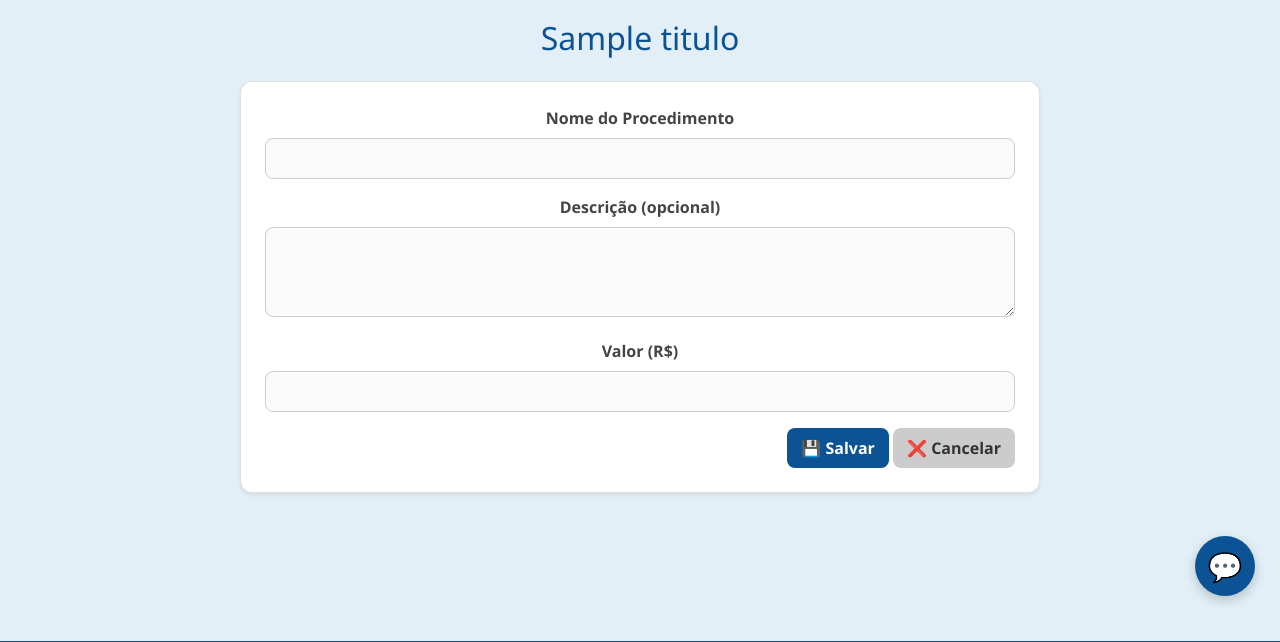
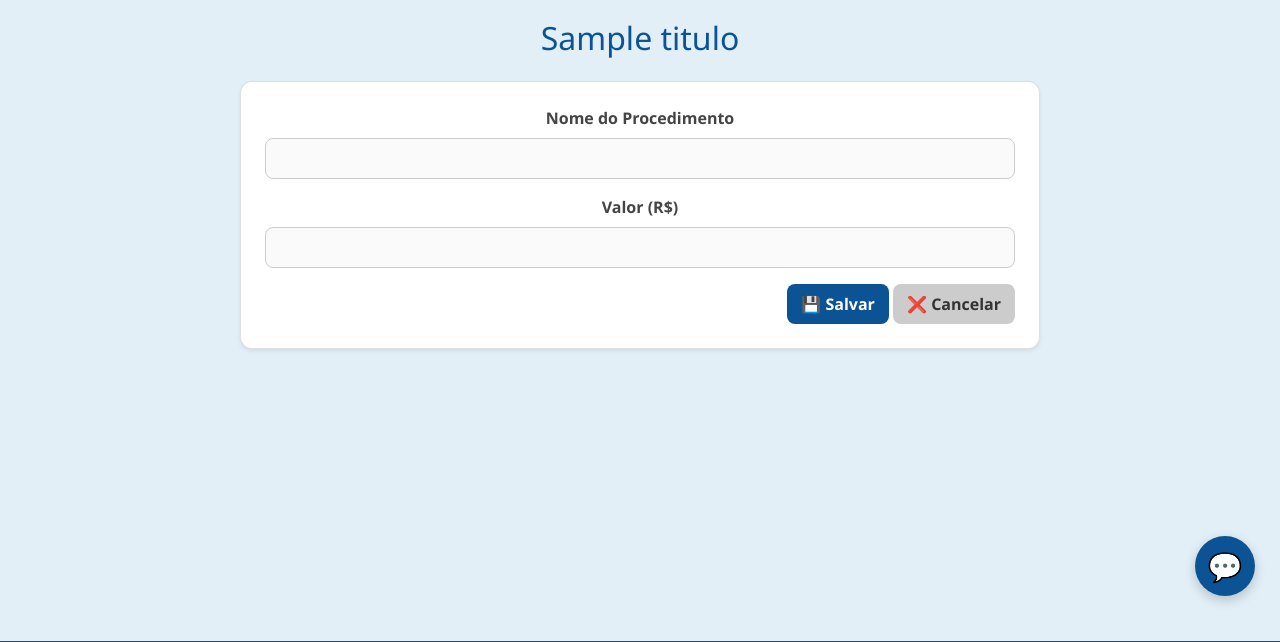
Before and after one commit to marlevek/odontoia_app, a Django app: template clinic/templates/clinic/procedimento_form.html in a window 1280 px wide. Shown: the part 179-821 px from the top of the page. Run offline with Django 5.2, Linux system fonts and the light colour scheme; the template is opened without the code that fills it: most values are stand-ins (such as "Sample title", 1, 10 or a date in 2020); form fields are guessed from the names that the template uses.

Commit message:
correções gerais

```diff
--- a/clinic/templates/clinic/procedimento_form.html
+++ b/clinic/templates/clinic/procedimento_form.html
@@ -11,10 +11,7 @@
       {{ form.nome }}
     </div>
 
-    <div class="mb-3">
-      <label class="form-label">Descrição (opcional)</label>
-      {{ form.descricao }}
-    </div>
+
 
     <div class="mb-3">
       <label class="form-label">Valor (R$)</label>
--- a/clinic/templates/clinic/procedimentos_list.html
+++ b/clinic/templates/clinic/procedimentos_list.html
@@ -23,7 +23,7 @@
         {% for proc in procedimentos %}
         <tr>
           <td>{{ proc.nome }}</td>
-          <td>{{ proc.descricao|default:"-" }}</td>
+
           <td>{{ proc.valor_base|floatformat:2 }}</td>
           <td class="text-center">
             <a href="{% url 'clinic:procedimento_edit' proc.id %}" class="btn btn-sm btn-outline-primary">
```
